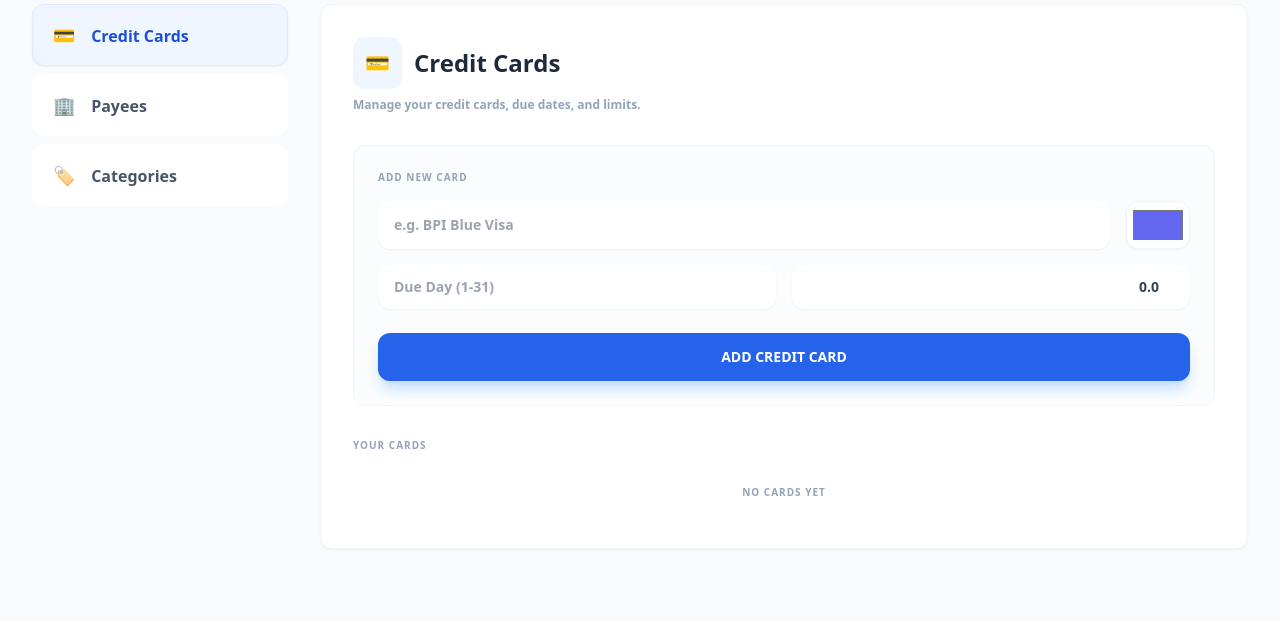
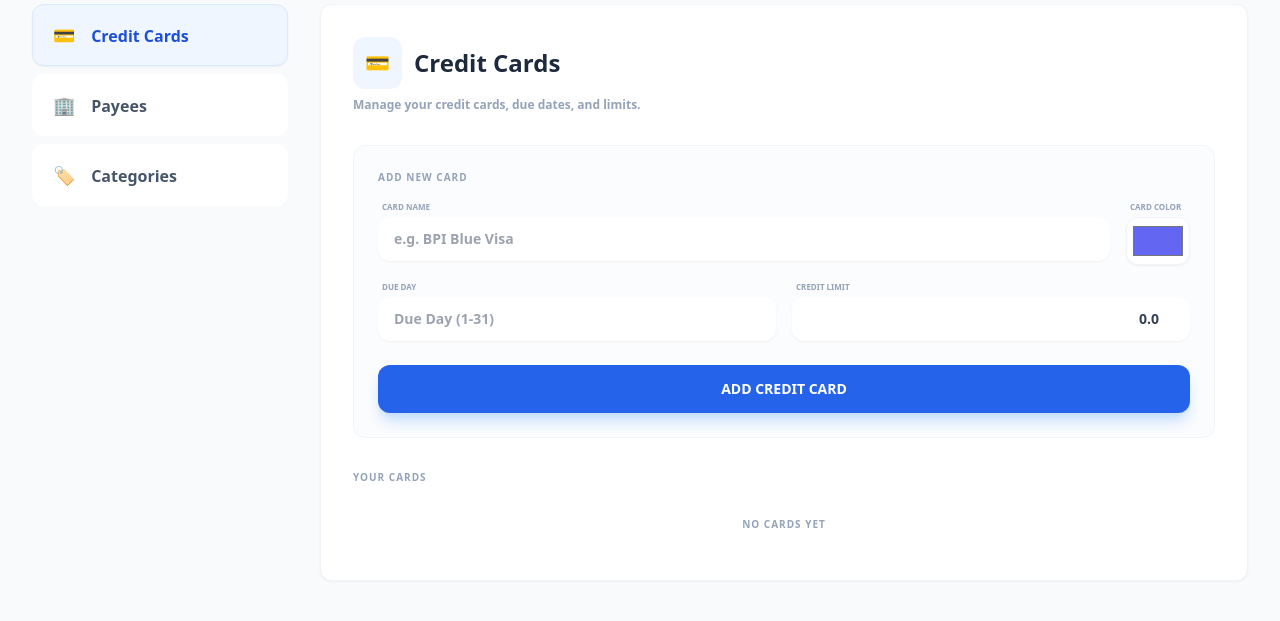
Before and after one commit to leirajyer/financial-tracker, a Python web app: template templates/settings.html in a window 1280 px wide. Shown: the part 200-821 px from the top of the page. Run offline with Jinja, Linux system fonts and the light colour scheme; the template is opened without the code that fills it, so the values that code supplies are empty; some libraries are stand-ins or nearby versions.

Commit message:
feat: added settings labels, protected credit card category from UI deletion, and fixed aggregate total to prevent double-counting

```diff
--- a/templates/partials/settings_category_list.html
+++ b/templates/partials/settings_category_list.html
@@ -8,6 +8,7 @@
         <button onclick="document.getElementById('edit-cat-modal-{{ cat.id }}').classList.remove('hidden')" class="text-slate-300 hover:text-blue-400 transition-all shrink-0">
             <svg class="w-4 h-4" fill="none" stroke="currentColor" viewBox="0 0 24 24"><path stroke-linecap="round" stroke-linejoin="round" stroke-width="2" d="M15.232 5.232l3.536 3.536m-2.036-5.036a2.5 2.5 0 113.536 3.536L6.5 21.036H3v-3.572L16.732 3.732z"></path></svg>
         </button>
+        {% if cat.name != "Credit Card" %}
         <button hx-delete="/settings/delete-category/{{ cat.id }}" hx-confirm="Remove this category?" hx-target="closest div.flex.items-center.justify-between"
             hx-swap="outerHTML" class="text-slate-300 hover:text-red-400 transition-all shrink-0"><svg
                 xmlns="http://www.w3.org/2000/svg" class="h-4 w-4" fill="none" viewBox="0 0 24 24" stroke="currentColor">
@@ -15,6 +16,11 @@
                     d="M19 7l-.867 12.142A2 2 0 0116.138 21H7.862a2 2 0 01-1.995-1.858L5 7m5 4v6m4-6v6m1-10V4a1 1 0 00-1-1h-4a1 1 0 00-1 1v3M4 7h16" />
             </svg>
         </button>
+        {% else %}
+        <div class="w-4 h-4 flex items-center justify-center text-slate-200 cursor-not-allowed" title="System Protected">
+            <svg class="w-3 h-3" fill="currentColor" viewBox="0 0 20 20"><path fill-rule="evenodd" d="M5 9V7a5 5 0 0110 0v2a2 2 0 012 2v5a2 2 0 01-2 2H5a2 2 0 01-2-2v-5a2 2 0 012-2zm8-2v2H7V7a3 3 0 016 0z" clip-rule="evenodd"></path></svg>
+        </div>
+        {% endif %}
     </div>
 </div>
 
--- a/templates/settings.html
+++ b/templates/settings.html
@@ -44,18 +44,30 @@
                     <h4 class="text-[10px] font-black text-slate-400 uppercase tracking-widest">Add New Card</h4>
 
                     <div class="flex flex-col md:flex-row gap-4">
-                        <input type="text" name="name" placeholder="e.g. BPI Blue Visa" required
-                            class="flex-1 px-4 py-3 bg-white border-none rounded-xl text-sm focus:ring-2 focus:ring-blue-500 transition-all font-bold text-slate-700 shadow-sm">
+                        <div class="flex-1">
+                            <label class="block text-[8px] font-black text-slate-400 uppercase mb-1 ml-1">Card Name</label>
+                            <input type="text" name="name" placeholder="e.g. BPI Blue Visa" required
+                                class="w-full px-4 py-3 bg-white border-none rounded-xl text-sm focus:ring-2 focus:ring-blue-500 transition-all font-bold text-slate-700 shadow-sm">
+                        </div>
 
-                        <input type="color" name="color" value="#6366f1"
-                            class="w-full md:w-16 h-12 bg-white border border-slate-100 rounded-xl cursor-pointer p-1 transition-all hover:bg-slate-50 shadow-sm shrink-0">
+                        <div class="shrink-0">
+                            <label class="block text-[8px] font-black text-slate-400 uppercase mb-1 ml-1">Card Color</label>
+                            <input type="color" name="color" value="#6366f1"
+                                class="w-full md:w-16 h-12 bg-white border border-slate-100 rounded-xl cursor-pointer p-1 transition-all hover:bg-slate-50 shadow-sm">
+                        </div>
                     </div>
 
-                    <div class="flex gap-4">
-                        <input type="number" name="due_day" placeholder="Due Day (1-31)" required min="1" max="31"
-                            class="w-1/2 px-4 py-3 bg-white border-none rounded-xl text-sm focus:ring-2 focus:ring-blue-500 transition-all font-bold text-slate-700 shadow-sm">
-                        <input type="number" step="0.01" name="card_limit" placeholder="Credit Limit" required min="0" value="0.0"
-                            class="w-1/2 px-4 py-3 bg-white border-none rounded-xl text-sm focus:ring-2 focus:ring-blue-500 text-right transition-all font-bold text-slate-700 shadow-sm">
+                    <div class="grid grid-cols-2 gap-4">
+                        <div>
+                            <label class="block text-[8px] font-black text-slate-400 uppercase mb-1 ml-1">Due Day</label>
+                            <input type="number" name="due_day" placeholder="Due Day (1-31)" required min="1" max="31"
+                                class="w-full px-4 py-3 bg-white border-none rounded-xl text-sm focus:ring-2 focus:ring-blue-500 transition-all font-bold text-slate-700 shadow-sm">
+                        </div>
+                        <div>
+                            <label class="block text-[8px] font-black text-slate-400 uppercase mb-1 ml-1">Credit Limit</label>
+                            <input type="number" step="0.01" name="card_limit" placeholder="Credit Limit" required min="0" value="0.0"
+                                class="w-full px-4 py-3 bg-white border-none rounded-xl text-sm focus:ring-2 focus:ring-blue-500 text-right transition-all font-bold text-slate-700 shadow-sm">
+                        </div>
                     </div>
 
                     <button type="submit"
@@ -86,11 +98,14 @@
                     class="flex flex-col gap-4 bg-slate-50/50 p-6 rounded-xl border border-slate-100">
                     <h4 class="text-[10px] font-black text-slate-400 uppercase tracking-widest">Add New Payee</h4>
 
-                    <div class="flex flex-col md:flex-row gap-4">
-                        <input type="text" name="name" placeholder="" required
-                            class="flex-1 px-4 py-3 bg-white border-none rounded-xl text-sm focus:ring-2 focus:ring-emerald-500 transition-all shadow-sm font-bold text-slate-700">
+                    <div class="flex flex-col md:flex-row items-end gap-4">
+                        <div class="flex-1">
+                            <label class="block text-[8px] font-black text-slate-400 uppercase mb-1 ml-1">Payee Name</label>
+                            <input type="text" name="name" placeholder="e.g. Meralco, SM Supermarket" required
+                                class="w-full px-4 py-3 bg-white border-none rounded-xl text-sm focus:ring-2 focus:ring-emerald-500 transition-all shadow-sm font-bold text-slate-700">
+                        </div>
                         <button type="submit"
-                            class="py-3.5 px-8 bg-emerald-600 text-white rounded-xl text-sm font-black hover:bg-emerald-700 hover:scale-[1.01] active:scale-95 transition-all shadow-lg shadow-emerald-200">
+                            class="h-[44px] px-8 bg-emerald-600 text-white rounded-xl text-xs font-black hover:bg-emerald-700 hover:scale-[1.01] active:scale-95 transition-all shadow-lg shadow-emerald-200">
                             ADD PAYEE
                         </button>
                     </div>
@@ -119,10 +134,16 @@
                     <h4 class="text-[10px] font-black text-slate-400 uppercase tracking-widest">Add New Category</h4>
 
                     <div class="flex flex-col md:flex-row gap-4">
-                        <input type="text" name="name" placeholder="New Category Name" required
-                            class="flex-1 px-4 py-3 bg-white border-none rounded-xl text-sm focus:ring-2 focus:ring-purple-500 transition-all font-bold text-slate-700 shadow-sm">
-                        <input type="color" name="color" value="#8b5cf6"
-                            class="w-full md:w-16 h-12 bg-white border border-slate-100 rounded-xl cursor-pointer p-1 transition-all hover:bg-slate-50 shadow-sm shrink-0">
+                        <div class="flex-1">
+                            <label class="block text-[8px] font-black text-slate-400 uppercase mb-1 ml-1">Category Name</label>
+                            <input type="text" name="name" placeholder="e.g. Subscription, Hobby" required
+                                class="w-full px-4 py-3 bg-white border-none rounded-xl text-sm focus:ring-2 focus:ring-purple-500 transition-all font-bold text-slate-700 shadow-sm">
+                        </div>
+                        <div class="shrink-0">
+                            <label class="block text-[8px] font-black text-slate-400 uppercase mb-1 ml-1">Color</label>
+                            <input type="color" name="color" value="#8b5cf6"
+                                class="w-full md:w-16 h-12 bg-white border border-slate-100 rounded-xl cursor-pointer p-1 transition-all hover:bg-slate-50 shadow-sm">
+                        </div>
                     </div>
                     <button type="submit"
                         class="w-full py-3.5 bg-purple-600 text-white rounded-xl text-sm font-black hover:bg-purple-700 transition-all shadow-lg shadow-purple-200 mt-2">
```
Also changed, not shown: main.py (+12 -4 lines).
